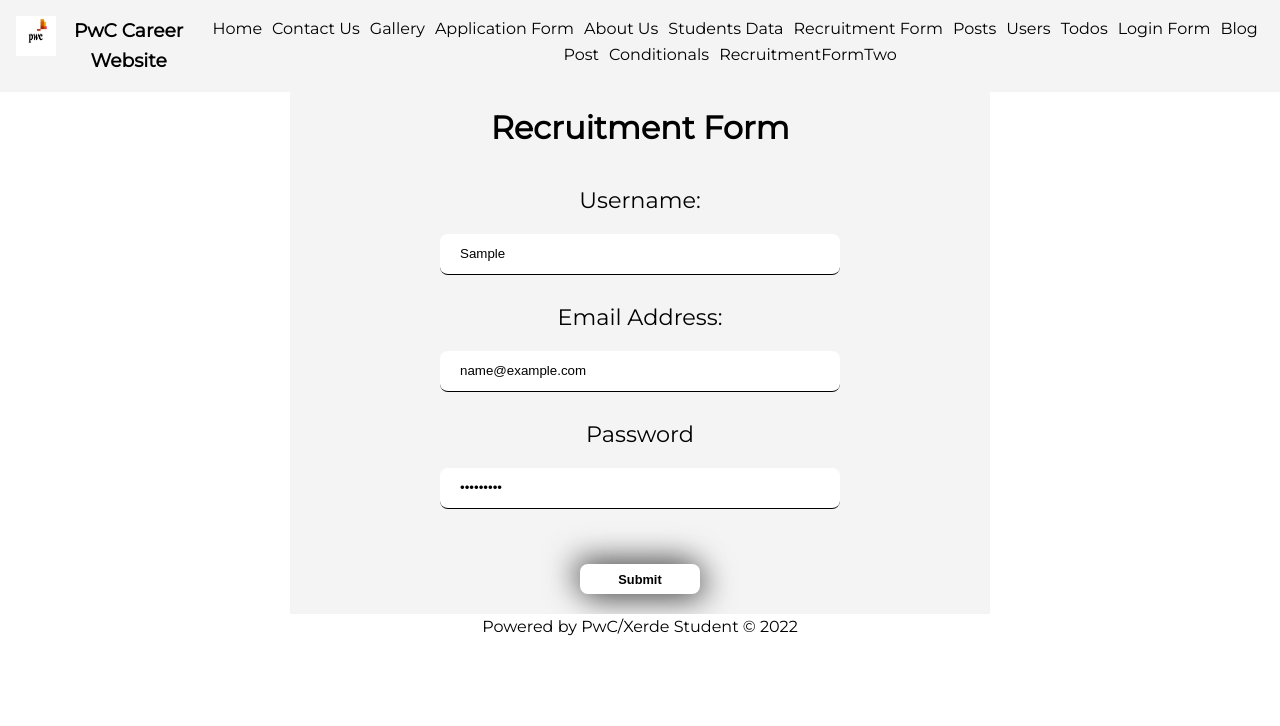
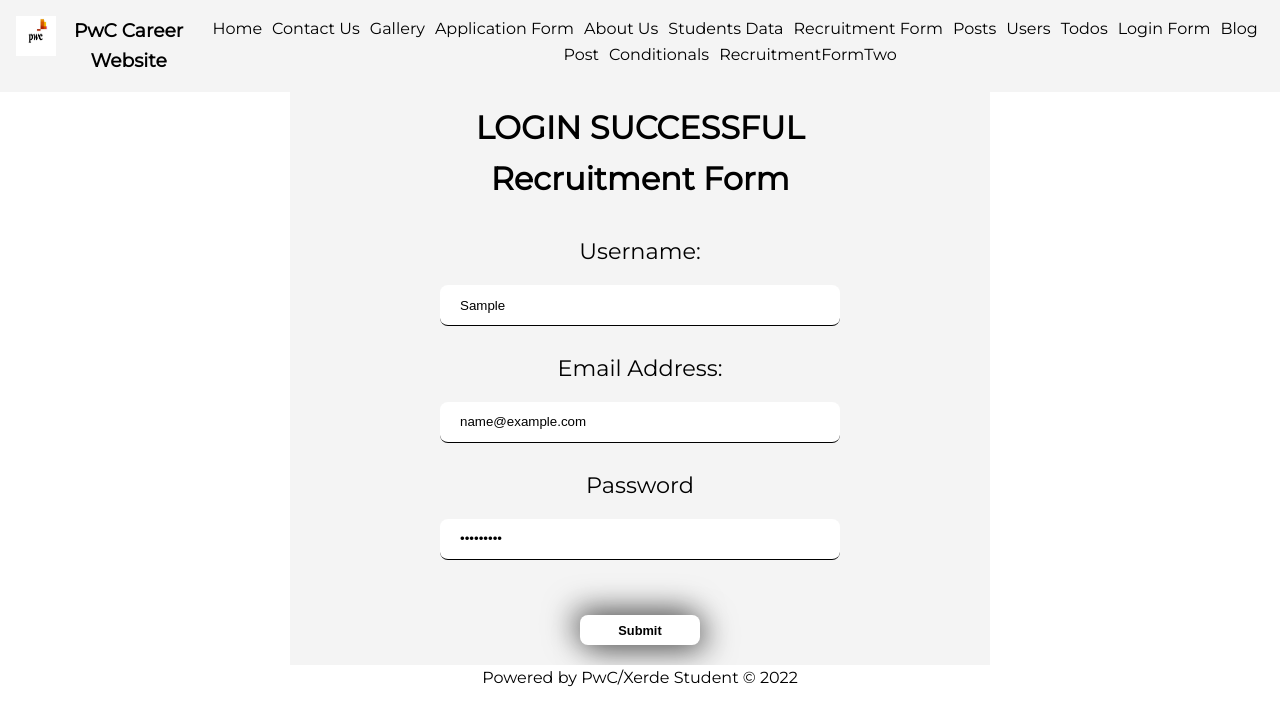
Before and after one commit to royalboe/react-app-one, a React (Create React App) app: page /RecruitmentFormTwo in a window 1280 px wide. Both pictures are taken after typing "Sample", "name@example.com", "Sample123" into the empty fields and a click on the button "Submit". Shown: the top 726 px of the page. Built offline with nearby package versions, Linux system fonts and the light colour scheme.

Commit message:
Added error checking

```diff
--- a/package.json
+++ b/package.json
@@ -7,6 +7,7 @@
     "@testing-library/react": "^13.3.0",
     "@testing-library/user-event": "^13.5.0",
     "react": "^18.2.0",
+    "react-bootstrap": "^2.4.0",
     "react-dom": "^18.2.0",
     "react-router-dom": "^6.3.0",
     "react-scripts": "5.0.1",
--- a/src/pages/RecruitmentFormTwo.jsx
+++ b/src/pages/RecruitmentFormTwo.jsx
@@ -4,6 +4,7 @@ const RecruitmentFormTwo = () => {
   const initialState = { username: "", email: "", password: "" };
   const [inputValue, setInputValue] = useState(initialState);
     const [errorCheck, setErrorCheck] = useState({});
+    const [input, checkInput] = useState(false);
 
     function handleChange(event) {
       const { name, value } = event.target;
@@ -36,11 +37,17 @@ const RecruitmentFormTwo = () => {
       ) {
         error.password = "Password is required";
       }
+      checkInput((prevValue) => {
+        return error.username && error.password && error.email
+          ? (prevValue = false)
+          : (prevValue = true);
+      });
       return error;
     }
 
     return (
       <div className="container">
+        {input && <h1>LOGIN SUCCESSFUL</h1>}
         <h1>Recruitment Form</h1>
         <form post="" method="POST" onSubmit={handleSubmit}>
           <div className="form--grp">
@@ -54,6 +61,7 @@ const RecruitmentFormTwo = () => {
               placeholder="Username"
               name="username"
               onChange={handleChange}
+              required
             />
             <p>{errorCheck.username}</p>
           </div>
@@ -62,12 +70,13 @@ const RecruitmentFormTwo = () => {
               Email Address:
             </label>
             <input
-            type="text"
+              type="email"
               id="email"
               className="form--input"
               placeholder="name@gmail.com"
               name="email"
               onChange={handleChange}
+              required
             />
             <p>{errorCheck.email}</p>
           </div>
@@ -80,6 +89,7 @@ const RecruitmentFormTwo = () => {
               id="password"
               className="form--input"
               name="password"
+              required
               onChange={handleChange}
             />
             <p>{errorCheck.password}</p>
```
Also changed, not shown: 1 other file (tests, documents, lock files or other folders). Lines whose indentation alone changed are shown as unchanged.
